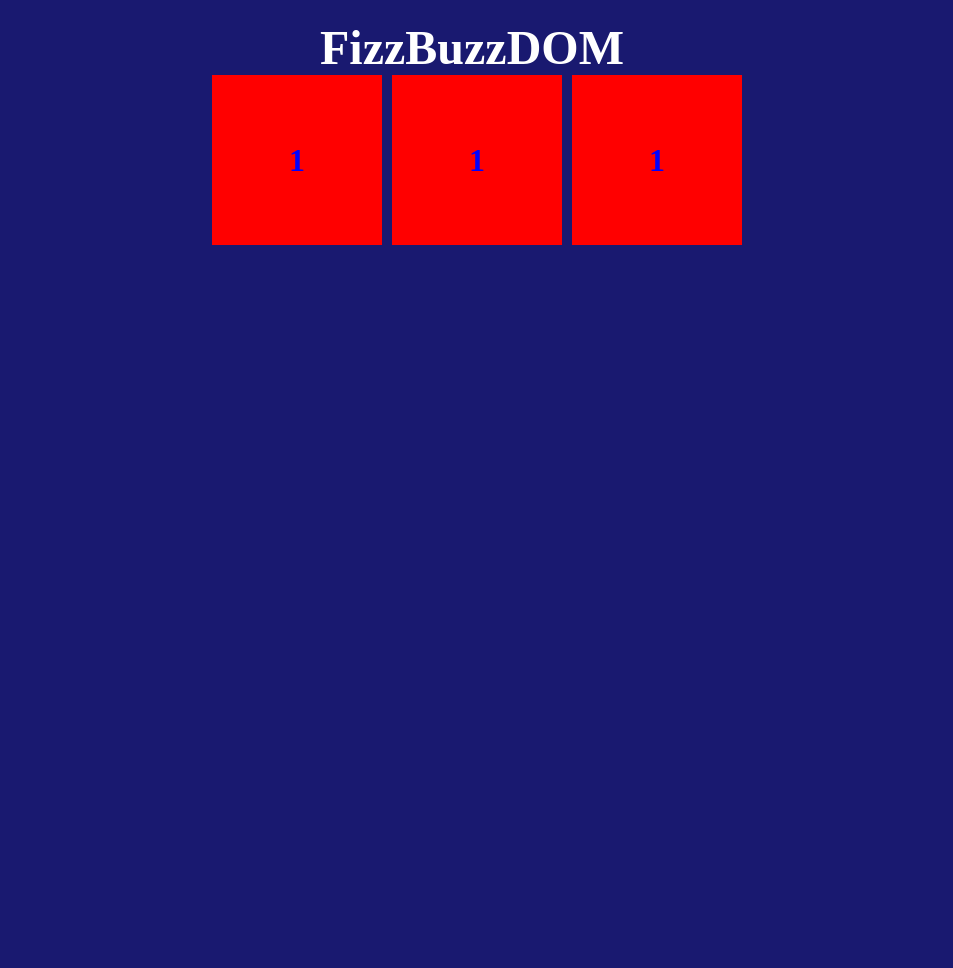
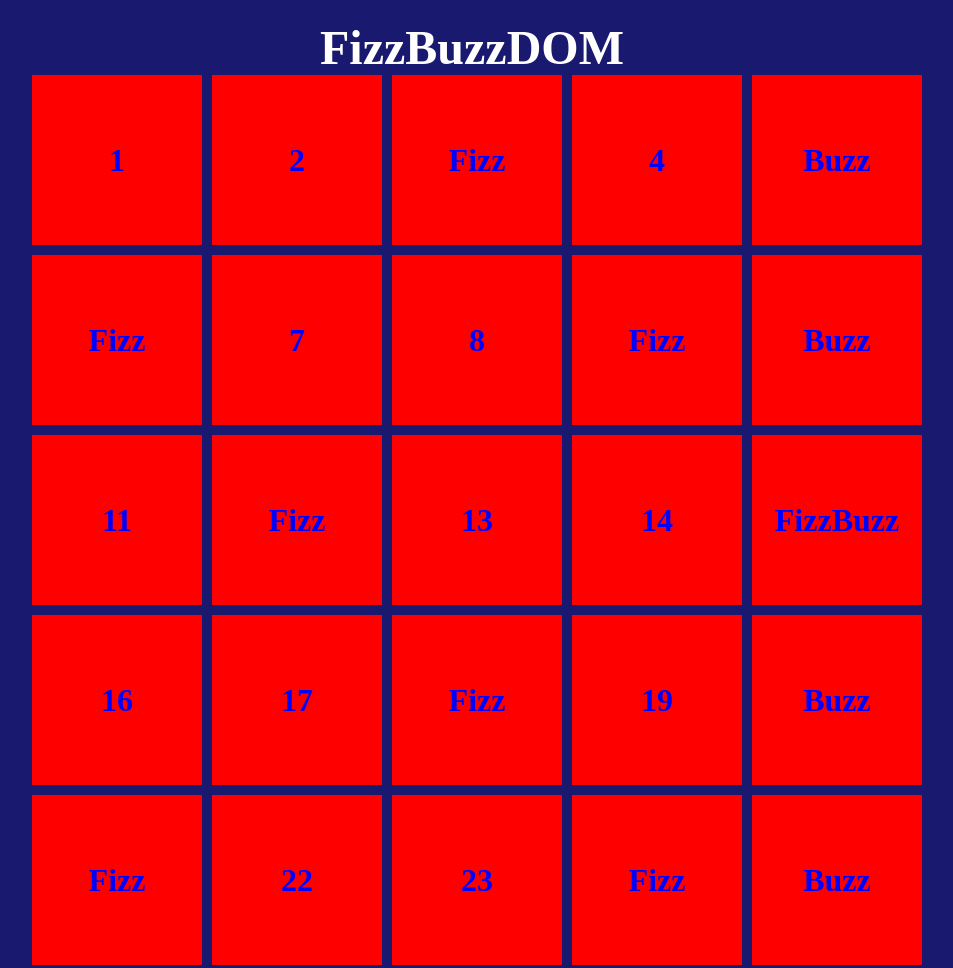
Before and after one commit to raffaelecapaldo/js-fizzbuzz, a plain HTML site: page index.html in a window 1280 px wide. Shown: the top 968 px of the page, without its empty margins (168-1121 px from the left). Before the commit the page ends 800 px from the top, so only its background shows below. Drawn offline with Linux system fonts and the light colour scheme.

Commit message:
Added JS for create the boxs

```diff
--- a/index.html
+++ b/index.html
@@ -10,13 +10,7 @@
 <body>
     <div class="container">
         <h1>FizzBuzzDOM</h1>
-        <div class="box-container">
-            <div class="box"><span>1</span></div>
-            <div class="box"><span>1</span></div>
-
-            <div class="box"><span>1</span></div>
-
-
+        <div class="box-container" id="box-container">
 
 
         </div>
--- a/js/script.js
+++ b/js/script.js
@@ -2,24 +2,36 @@
 ma che per i multipli di 3 stampi “Fizz” al posto del numero e per i multipli di 5 stampi “Buzz”.
 Per i numeri che sono sia multipli di 3 che di 5 stampi “FizzBuzz”. */
 
+const boxContainer = document.getElementById("box-container");
 
 
 //CICLO FOR PER ITERARE 100 VOLTE
 for (let i = 1; i < 101; i++) {
+
+    const fizzHtml = `<div class="box"><span>Fizz</span></div>`;
+    const buzzHtml = `<div class="box"><span>Buzz</span></div>`;
+    const fizzBuzzHtml = `<div class="box"><span>FizzBuzz</span></div>`;
+    const numberHtml = `<div class="box"><span>${i}</span></div>`;
     //SE SONO MULTIPLI DI 5 o 3 STAMPARE FIZZBUZZ
     if (i % 3 == 0 && i % 5 == 0) {
         console.log("FizzBuzz")
+        boxContainer.innerHTML += fizzBuzzHtml
     }
     //SE SONO MULTIPLI DI 3 STAMPARE FIZZ
     else if (i % 3 == 0) {
         console.log("Fizz")
+       boxContainer.innerHTML += fizzHtml;
+
     }
     //SE SONO MULTIPLI DI 5 STAMPARE BUZZ
     else if (i % 5 == 0) {
         console.log("Buzz")
+        boxContainer.innerHTML += buzzHtml
+
     }
     //ALTRIMENTI STAMPA DIRETTAMENTE IL NUMERO DELL'ITERAZIONE CORRENTE
     else {
+        boxContainer.innerHTML += numberHtml
         console.log(i)
     }
 
```
